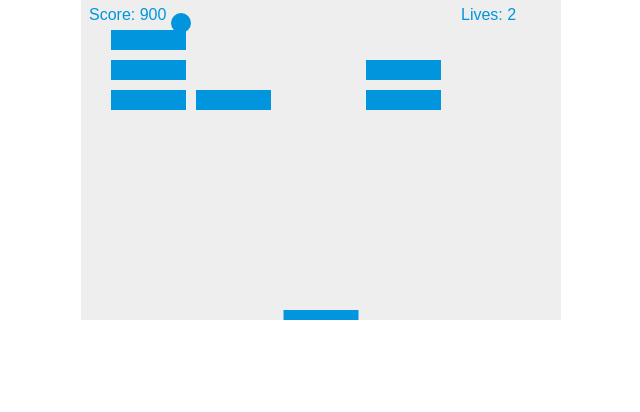
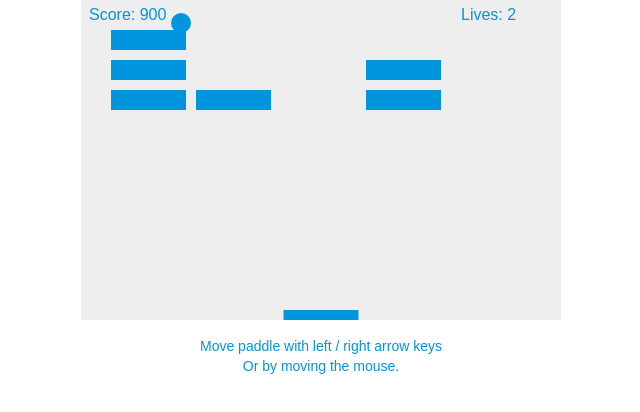
Before and after one commit to PolarisTLX/Brick-Breaker-Game, a plain HTML site: page index.html in a window 1280 px wide. Shown: the whole page, without its empty margins (319-959 px from the left). Drawn offline with Linux system fonts and the light colour scheme.

Commit message:
Added instructions for the player controls

```diff
--- a/Brick Style.css
+++ b/Brick Style.css
@@ -11,3 +11,10 @@
   display: block;
   margin: 0 auto;
 }
+
+#instructions {
+  font-family: Arial;
+  font-size: 14px;
+  color: #0095DD;
+  padding-bottom: 4px;
+}
--- a/index.html
+++ b/index.html
@@ -8,11 +8,14 @@
 
   <body>
 
-  </body>
 
 
 <canvas id="myCanvas" width="480" height="320"></canvas>
+<br/>
+<center id="instructions">Move paddle with left / right arrow keys</center>
+<center id="instructions">Or by moving the mouse.</center>
 
+</body>
 
   <script src="Brick Script.js"></script>
 
```
